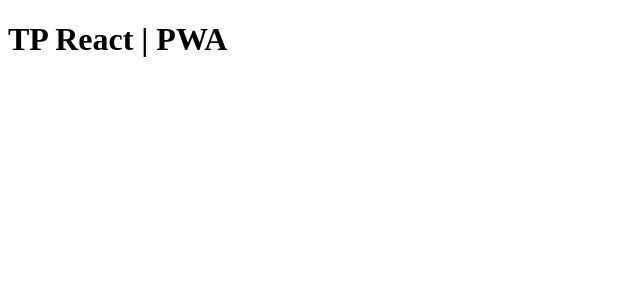
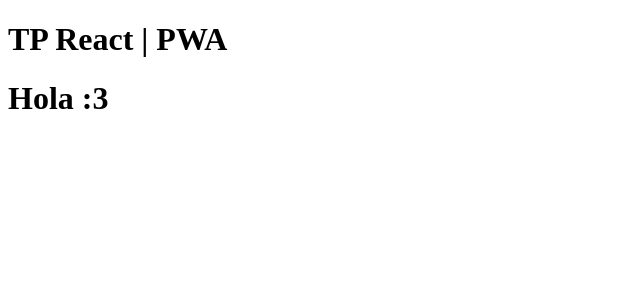
Before and after one commit to ClariMel1/TPREACT, a React (Vite) app: page / in a window 1280 px wide. Shown: the top 300 px of the page, without its empty margins (0-640 px from the left). Built offline with nearby package versions, Linux system fonts and the light colour scheme.

Commit message:
Agregue carpetas que faltaban

```diff
--- a/src/App.jsx
+++ b/src/App.jsx
@@ -1,10 +1,11 @@
-import './App.css'
-
+import './App.css';
+import Home from './pages/Home/home';
 function App() {
   return (
-    <>
+    <div>
       <h1>TP React | PWA</h1>
-    </>
+      <Home />
+    </div>
   )
 }
 
--- /dev/null
+++ b/src/pages/Home/home.jsx
@@ -0,0 +1,7 @@
+import React from 'react';
+
+const Home = () => {
+  return <h1>Hola :3</h1>;
+};
+
+export default Home;
```
Also changed, not shown: src/pages/Home/home.module.css (added), 1 other file (tests, documents, lock files or other folders).
